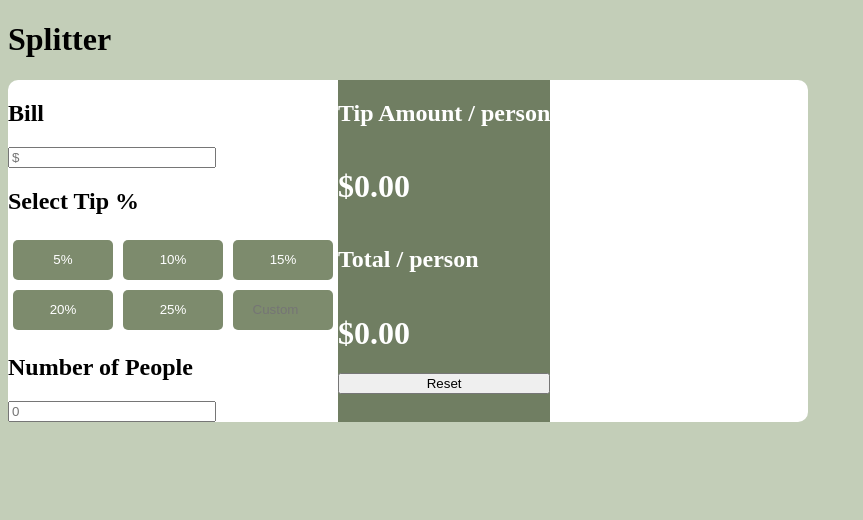
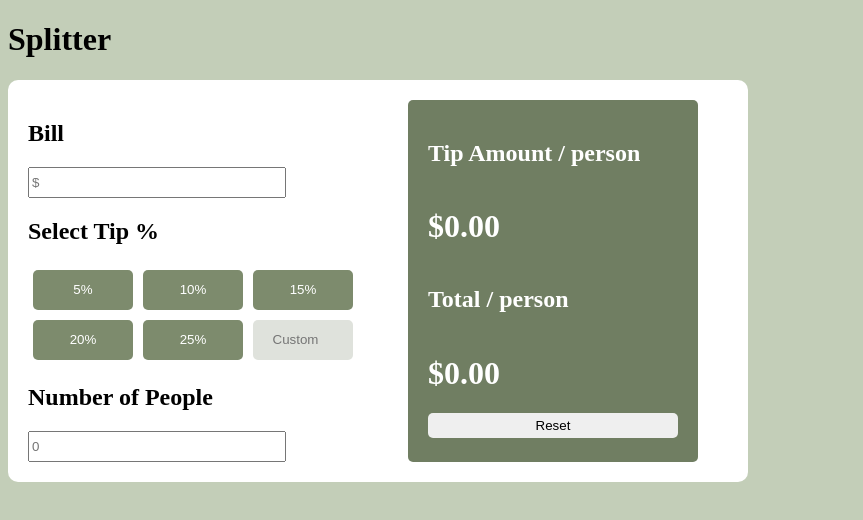
Before and after one commit to spacemapache/tip-calculator, a plain HTML site: page index.html in a window 1280 px wide. Shown: the whole page, without its empty margins (0-863 px from the left). Drawn offline with Linux system fonts and the light colour scheme.

Commit message:
added css styling for calculator

```diff
--- a/index.html
+++ b/index.html
@@ -12,7 +12,7 @@
       <div class="tipApp">
         <div class="bill">
           <h2>Bill</h2>
-          <input type="text" placeholder="$" />
+          <input type="text" placeholder="$" id="billInput" />
           <h2>Select Tip %</h2>
           <div id="tipPercentage">
             <button>5%</button>
@@ -20,17 +20,17 @@
             <button>15%</button>
             <button>20%</button>
             <button>25%</button>
-            <input type="number" placeholder="Custom" id="custom" />
+            <input type="number" placeholder="Custom" id="customInput" />
           </div>
           <h2>Number of People</h2>
-          <input type="number" placeholder="0" />
+          <input type="number" placeholder="0" id="peopleInput" />
         </div>
         <div class="calculator">
           <h2>Tip Amount / person</h2>
           <h1>$0.00</h1>
           <h2>Total / person</h2>
           <h1>$0.00</h1>
-          <button>Reset</button>
+          <button id="resetBtn">Reset</button>
         </div>
       </div>
     </div>
--- a/src/style.css
+++ b/src/style.css
@@ -10,8 +10,9 @@ body {
   flex-direction: row;
   border: none;
   border-radius: 10px;
-  max-width: 800px;
+  max-width: 700px;
   background-color: white;
+  padding: 20px;
 }
 
 .bill {
@@ -39,15 +40,21 @@ body {
   background-color: #c3ceb8;
 }
 
+#billInput,
+#peopleInput {
+  width: 250px;
+  height: 25px;
+}
+
 #tipPercentage {
   display: grid;
   grid-template-columns: repeat(3, 1fr);
 }
 
-#custom {
+#customInput {
   border-radius: 5px;
   border: none;
-  background-color: #7d8b6d;
+  background-color: #dfe2dc;
   padding: 5px;
   margin: 5px;
   width: 90px;
@@ -62,5 +69,14 @@ body {
   flex-direction: column;
   background-color: #707e62;
   color: white;
-  max-width: 300px;
+  padding: 20px;
+  margin-left: 50px;
+  border-radius: 5px;
 }
+
+#resetBtn {
+  width: 250px;
+  height: 25px;
+  border-radius: 5px;
+  border: none;
+}
```
